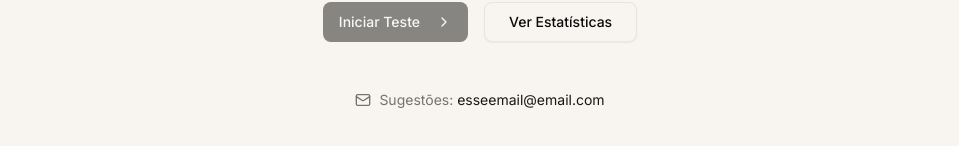
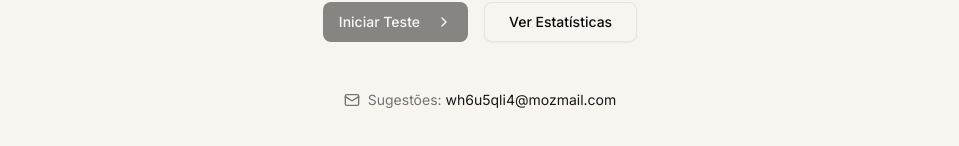
Before and after one commit to allangrds/iasd-teste-dons, a Next.js app: page / in a window 1280 px wide. Shown: the part 2082-2228 px from the top of the page, without its empty margins (160-1119 px from the left). Built offline with nearby package versions, Linux system fonts and the light colour scheme.

Commit message:
chore: add new contact email

```diff
--- a/app/page.tsx
+++ b/app/page.tsx
@@ -383,8 +383,8 @@ export default function SpiritualGiftsTest() {
               <Mail className="w-4 h-4" />
               <span>
                 Sugestões:{" "}
-                <a href="mailto:esseemail@email.com" className="text-primary hover:underline cursor-pointer">
-                  esseemail@email.com
+                <a href="mailto:wh6u5qli4@mozmail.com" className="text-primary hover:underline cursor-pointer">
+                  wh6u5qli4@mozmail.com
                 </a>
               </span>
             </div>
```
